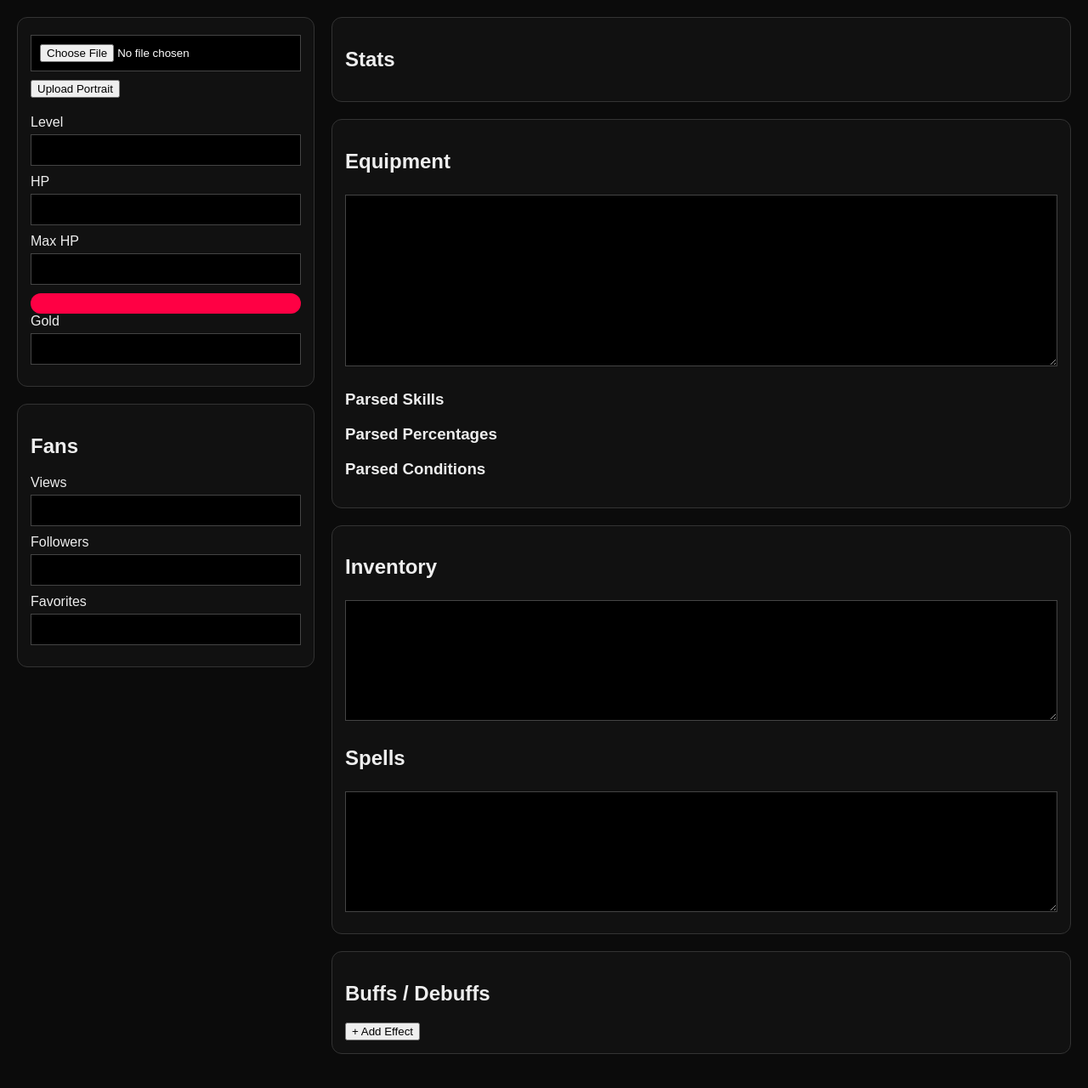
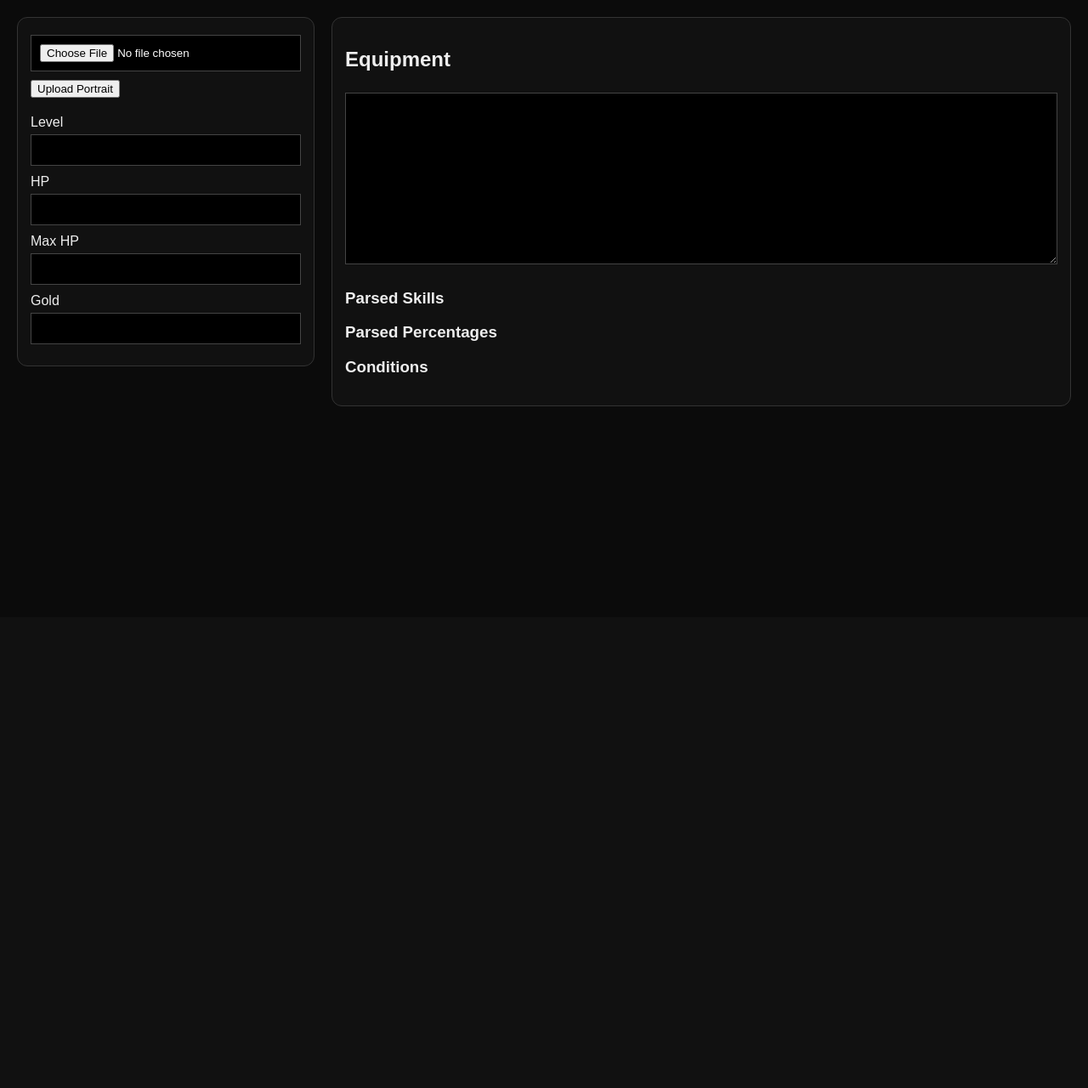
Before and after one commit to chancem5882-web/Dungeon-crawl, a Flask app: template templates/character.html in a window 1280 px wide. Shown: the part 74-1354 px from the top of the page at 85% size. After the commit the page ends 552 px from the top, so only its background shows below. Run offline with Flask 3, Linux system fonts and the light colour scheme; the template is opened without the code that fills it, so the values that code supplies are empty.

Commit message:
Update character.html

```diff
--- a/templates/character.html
+++ b/templates/character.html
@@ -1,8 +1,4 @@
 <link rel="stylesheet" href="/static/style.css">
-
-<div class="live" id="liveSave">
-AUTO SAVED
-</div>
 
 <div class="header">
 DUNGEON CONTROL PANEL
@@ -25,7 +21,10 @@ enctype="multipart/form-data"
 >
 
 <input type="file" name="image">
-<button>Upload Portrait</button>
+
+<button type="submit">
+Upload Portrait
+</button>
 
 </form>
 
@@ -40,63 +39,14 @@ enctype="multipart/form-data"
 <label>Max HP</label>
 <input name="max_hp" value="{{meta[3]}}">
 
-<div class="hpbar">
-<div
-class="hpfill"
-style="width:{{(meta[2]/meta[3])*100}}%"
-></div>
-</div>
-
 <label>Gold</label>
 <input name="gold" value="{{meta[4]}}">
-
-</div>
-
-<div class="card">
-
-<h2>Fans</h2>
-
-<label>Views</label>
-<input name="views" value="{{meta[5]}}">
-
-<label>Followers</label>
-<input name="followers" value="{{meta[6]}}">
-
-<label>Favorites</label>
-<input name="favorites" value="{{meta[7]}}">
 
 </div>
 
 </div>
 
 <div>
-
-<div class="card">
-
-<h2>Stats</h2>
-
-{% for s,d in stats.items() %}
-
-<div class="stat">
-<div>{{s}}</div>
-<div>{{d.total}} (+{{d.mod}})</div>
-</div>
-
-<label>Base</label>
-<input
-name="base_{{s}}"
-value="{{d.base}}"
->
-
-<label>Buff/Debuff</label>
-<input
-name="buff_{{s}}"
-value="{{d.buff}}"
->
-
-{% endfor %}
-
-</div>
 
 <div class="card">
 
@@ -123,7 +73,7 @@ rows="12"
 </div>
 {% endfor %}
 
-<h3>Parsed Conditions</h3>
+<h3>Conditions</h3>
 
 {% for c in conditions %}
 <div class="condition">
@@ -133,120 +83,8 @@ rows="12"
 
 </div>
 
-<div class="card">
-
-<h2>Inventory</h2>
-
-<textarea
-name="inventory"
-rows="8"
->{{meta[9]}}</textarea>
-
-<h2>Spells</h2>
-
-<textarea
-name="spells"
-rows="8"
->{{meta[10]}}</textarea>
-
-</div>
-
-<div class="card">
-
-<h2>Buffs / Debuffs</h2>
-
-<div id="effects">
-
-{% for e in effects %}
-
-<div class="effect">
-
-<input
-class="ename"
-value="{{e[0]}}"
-placeholder="Effect Name"
->
-
-<input
-class="eval"
-value="{{e[1]}}"
-placeholder="Value"
->
-
-<input
-class="edur"
-value="{{e[2]}}"
-placeholder="Duration"
->
-
-<select class="etype">
-<option
-{% if e[3]=='rounds' %}
-selected
-{% endif %}
->
-rounds
-</option>
-
-<option
-{% if e[3]=='hours' %}
-selected
-{% endif %}
->
-hours
-</option>
-</select>
-
-Buff?
-<input
-type="checkbox"
-class="ebuff"
-{% if e[4]==1 %}
-checked
-{% endif %}
->
-
-</div>
-
-{% endfor %}
-
-</div>
-
-<button type="button" onclick="addEffect()">
-+ Add Effect
-</button>
-
 </div>
 
 </div>
 
-</div>
-
-<script>
-
-function addEffect(){
-
-    let d = document.createElement("div");
-
-    d.className = "effect";
-
-    d.innerHTML = `
-    <input class="ename" placeholder="Effect Name">
-    <input class="eval" placeholder="Value">
-    <input class="edur" placeholder="Duration">
-    <select class="etype">
-        <option>rounds</option>
-        <option>hours</option>
-    </select>
-    Buff?
-    <input type="checkbox" class="ebuff">
-    `;
-
-    document
-    .getElementById("effects")
-    .appendChild(d);
-}
-
-</script>
-
 <script src="/static/app.js"></script>
```
